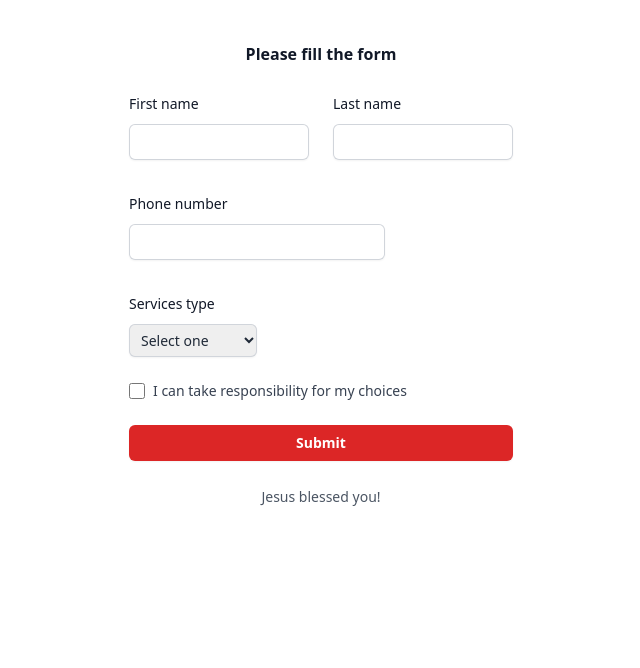
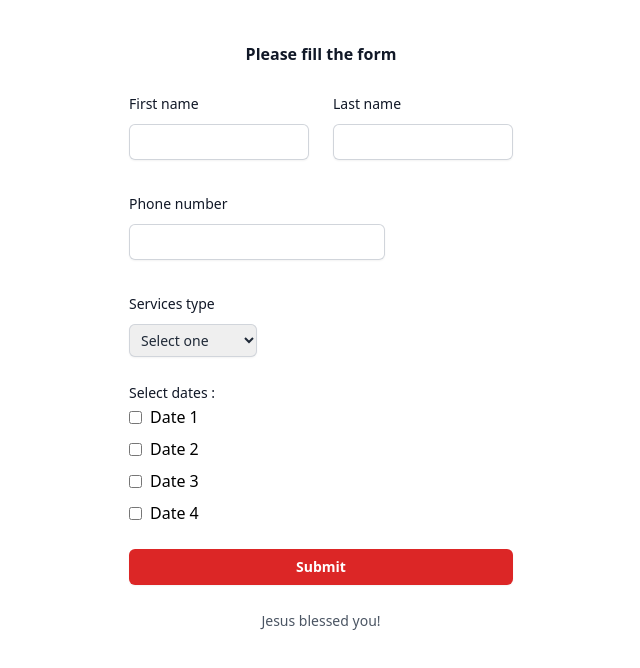
Before and after one commit to tandyys/abbalove-gs, a React (Vite) app: page /home in a window 1280 px wide. Shown: the top 668 px of the page, without its empty margins (319-959 px from the left). Built offline with nearby package versions, Linux system fonts and the light colour scheme.

Commit message:
Update form
Update form for selecting the dates

```diff
--- a/src/pages/HomePage.jsx
+++ b/src/pages/HomePage.jsx
@@ -67,16 +67,16 @@ function HomePage() {
 
             <div className="sm:col-span-3">
               <label
-                htmlFor="Availability"
+                htmlFor="Services"
                 className="block text-sm font-medium leading-6 text-gray-900"
               >
                 Services type
               </label>
               <div className="mt-2">
                 <select
-                  id="Availability"
-                  name="Availability"
-                  autoComplete="Availability"
+                  id="Services"
+                  name="Services"
+                  autoComplete="Services"
                   required
                   className="block w-32 rounded-md border-0 py-1.5 pl-2 text-gray-800 shadow-sm ring-1 ring-inset ring-gray-300 focus:ring-2 focus:ring-inset focus:ring-red-600 sm:max-w-xs sm:text-sm sm:leading-6"
                 >
@@ -95,7 +95,64 @@ function HomePage() {
               </div>
             </div>
           </div>
-          <div className="flex items-center">
+          <div className="sm:col-span-3">
+            <label
+              htmlFor="Availabilty"
+              className="block text-sm font-medium leading-6 text-gray-900"
+            >
+              Select dates :
+            </label>
+            <div className="flex flex-col space-y-2">
+              <label className="inline-flex items-center">
+                <input
+                  type="checkbox"
+                  className="form-checkbox text-blue-600"
+                  name="option"
+                  value="option1"
+                  // checked={selectedOption === 'option1'}
+                  // onChange={handleOptionChange}
+                />
+                <span className="ml-2">Date 1</span>
+              </label>
+
+              <label className="inline-flex items-center">
+                <input
+                  type="checkbox"
+                  className="form-checkbox text-blue-600"
+                  name="option"
+                  value="option1"
+                  // checked={selectedOption === 'option1'}
+                  // onChange={handleOptionChange}
+                />
+                <span className="ml-2">Date 2</span>
+              </label>
+
+              <label className="inline-flex items-center">
+                <input
+                  type="checkbox"
+                  className="form-checkbox text-blue-600"
+                  name="option"
+                  value="option1"
+                  // checked={selectedOption === 'option1'}
+                  // onChange={handleOptionChange}
+                />
+                <span className="ml-2">Date 3</span>
+              </label>
+
+              <label className="inline-flex items-center">
+                <input
+                  type="checkbox"
+                  className="form-checkbox text-blue-600"
+                  name="option"
+                  value="option1"
+                  // checked={selectedOption === 'option1'}
+                  // onChange={handleOptionChange}
+                />
+                <span className="ml-2">Date 4</span>
+              </label>
+            </div>
+          </div>
+          {/* <div className="flex items-center">
             <input
               type="checkbox"
               id="checkbox"
@@ -105,8 +162,7 @@ function HomePage() {
             <label htmlFor="checkbox" className="ml-2 text-sm text-gray-700">
               I can take responsibility for my choices
             </label>
-          </div>
-
+          </div> */}
           <div>
             <button
               type="submit"
```
